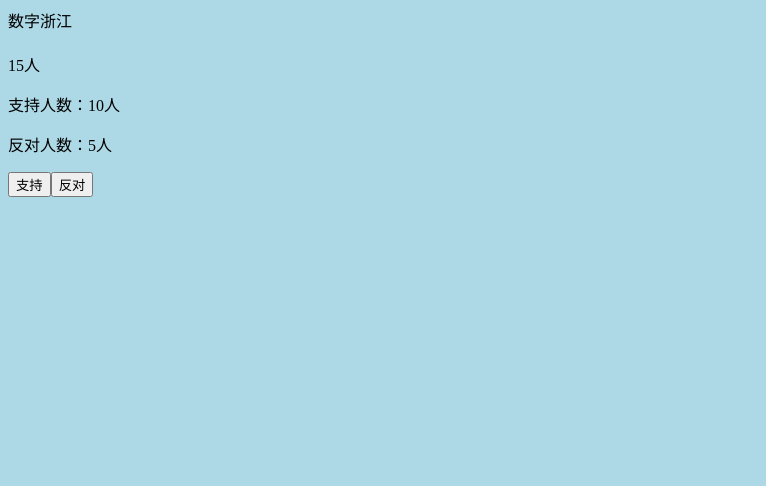
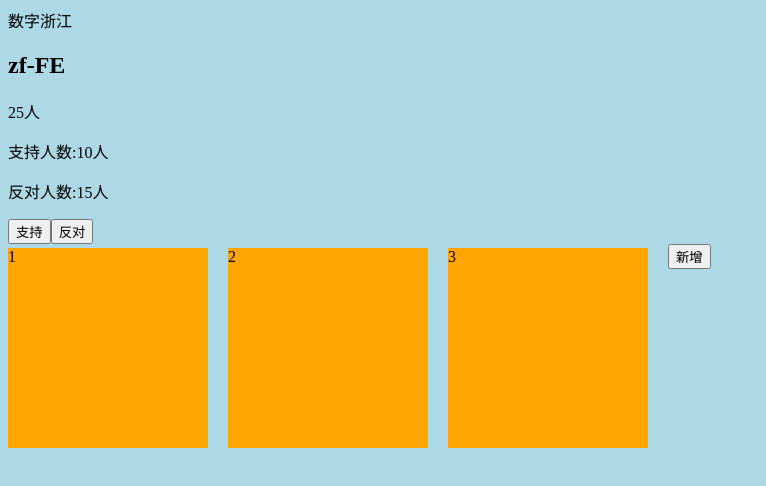
Before and after one commit to coderzmy01/complete_react_guide, a React app: page / in a window 1280 px wide. Shown: the top 486 px of the page, without its empty margins (0-766 px from the left). Built offline with nearby package versions, Linux system fonts and the light colour scheme.

Commit message:
类组件&pureComponent的区别

```diff
--- a/src/index.jsx
+++ b/src/index.jsx
@@ -3,12 +3,14 @@ import ReactDOM from 'react-dom/client';
 import '@/index.less';
 
 import Vote from './views/Vote';
+import DemoTwo from './views/DemoTwo';
 const root = ReactDOM.createRoot(document.getElementById('root'));
 
 root.render(
   <React.StrictMode>
     <div>数字浙江</div>
     <Vote />
+    <DemoTwo/>
   </React.StrictMode>
 );
 
--- /dev/null
+++ b/src/views/DemoTwo.jsx
@@ -0,0 +1,39 @@
+import React, { PureComponent } from 'react';
+
+export default class DemoTwo extends PureComponent {
+  state = {
+    arr: [1, 2, 3],
+  };
+  render() {
+    let { arr } = this.state;
+    return (
+      <>
+        {arr.map(item => {
+          return (
+            <span
+              style={{
+                display: 'inline-block',
+                width: '200px',
+                height: '200px',
+                marginRight: '20px',
+                backgroundColor: 'orange',
+              }}
+            >
+              {item}
+            </span>
+          );
+        })}
+        <button
+          onClick={() => {
+            arr.push(Math.random() * 3 + 2);
+            this.setState({
+              arr: [...arr],
+            });
+          }}
+        >
+          新增
+        </button>
+      </>
+    );
+  }
+}
--- a/src/views/Vote.jsx
+++ b/src/views/Vote.jsx
@@ -1,8 +1,16 @@
-const Vote = function Vote(props) {
-  let { title } = props;
-  let supNum = 10,
-    oppNum = 5;
+import React, { Component } from 'react';
 
+export default class Vote extends Component {
+  static defaultProps = {
+    title: 'zf-FE',
+  };
+  state = {
+    supNum: 10,
+    oppNum: 15,
+  };
+  render() {
+    let { title } = this.props;
+    let { supNum, oppNum } = this.state;
     return (
       <div className="vote-box">
         <div className="header">
@@ -10,23 +18,24 @@ const Vote = function Vote(props) {
           <span>{supNum + oppNum}人</span>
         </div>
         <div className="main">
-        <p>支持人数：{supNum}人</p>
-        <p>反对人数：{oppNum}人</p>
+          <p>支持人数:{supNum}人</p>
+          <p>反对人数:{oppNum}人</p>
         </div>
         <div className="footer">
           <button
             onClick={() => {
-            supNum++;
-            console.log(supNum);
+              console.log('first');
+              this.setState({
+                supNum: supNum + 1,
+              });
             }}
           >
             支持
           </button>
-
           <button
             onClick={() => {
-            oppNum++;
-            console.log(oppNum);
+              // this.state.oppNum--
+              // this.forceUpdate()
             }}
           >
             反对
@@ -34,5 +43,5 @@ const Vote = function Vote(props) {
         </div>
       </div>
     );
-};
-export default Vote;
+  }
+}
```
Also changed, not shown: src/views/VoteFunc.jsx (added, +38 -0 lines). Lines whose indentation alone changed are shown as unchanged.
